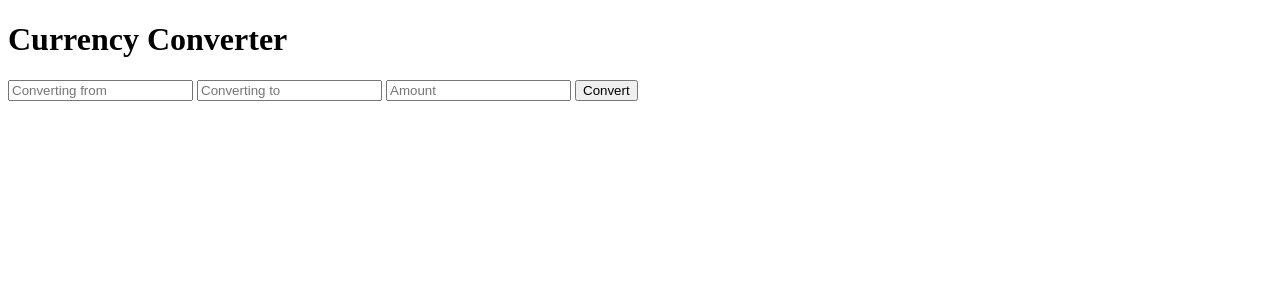
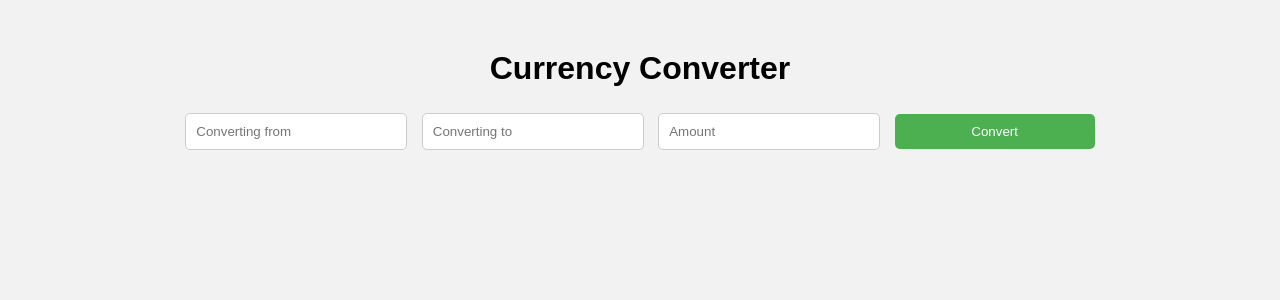
Before and after one commit to joji09/forex-converter, a Flask app: page / in a window 1280 px wide. Shown: the top 300 px of the page. Run offline with Flask 3, Linux system fonts and the light colour scheme.

Commit message:
Update styles.css

```diff
--- a/static/styles.css
+++ b/static/styles.css
@@ -15,3 +15,44 @@
     padding: 5px;
     text-align: center;
 }
+
+body {
+    font-family: Arial, sans-serif;
+    margin: 0;
+    padding: 0;
+    background-color: #f2f2f2;
+        }
+h1 {
+    text-align: center;
+    margin-top: 50px;
+    }
+form {
+    text-align: center;
+    margin-top: 20px;
+    }
+
+input[type="text"],
+input[type="number"],
+input[type="submit"] {
+    padding: 10px;
+    margin: 5px;
+    border: 1px solid #ccc;
+    border-radius: 5px;
+    width: 200px;
+    }
+
+input[type="submit"] {
+    background-color: #4CAF50;
+    color: white;
+    border: none;
+    cursor: pointer;
+        }
+
+input[type="submit"]:hover {
+    background-color: #45a049;
+        }
+
+.result {
+    text-align: center;
+    color: #4CAF50;
+        }
```
